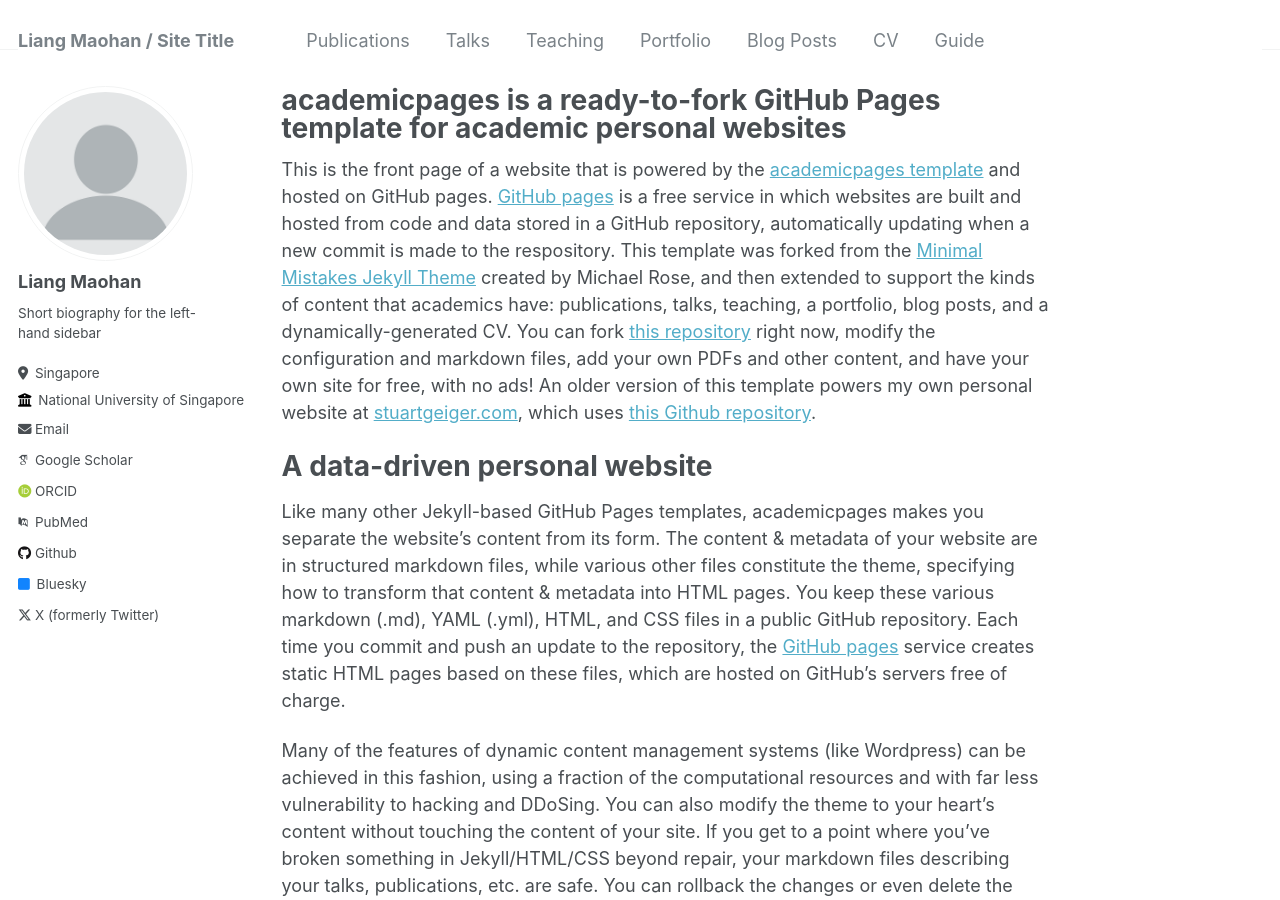
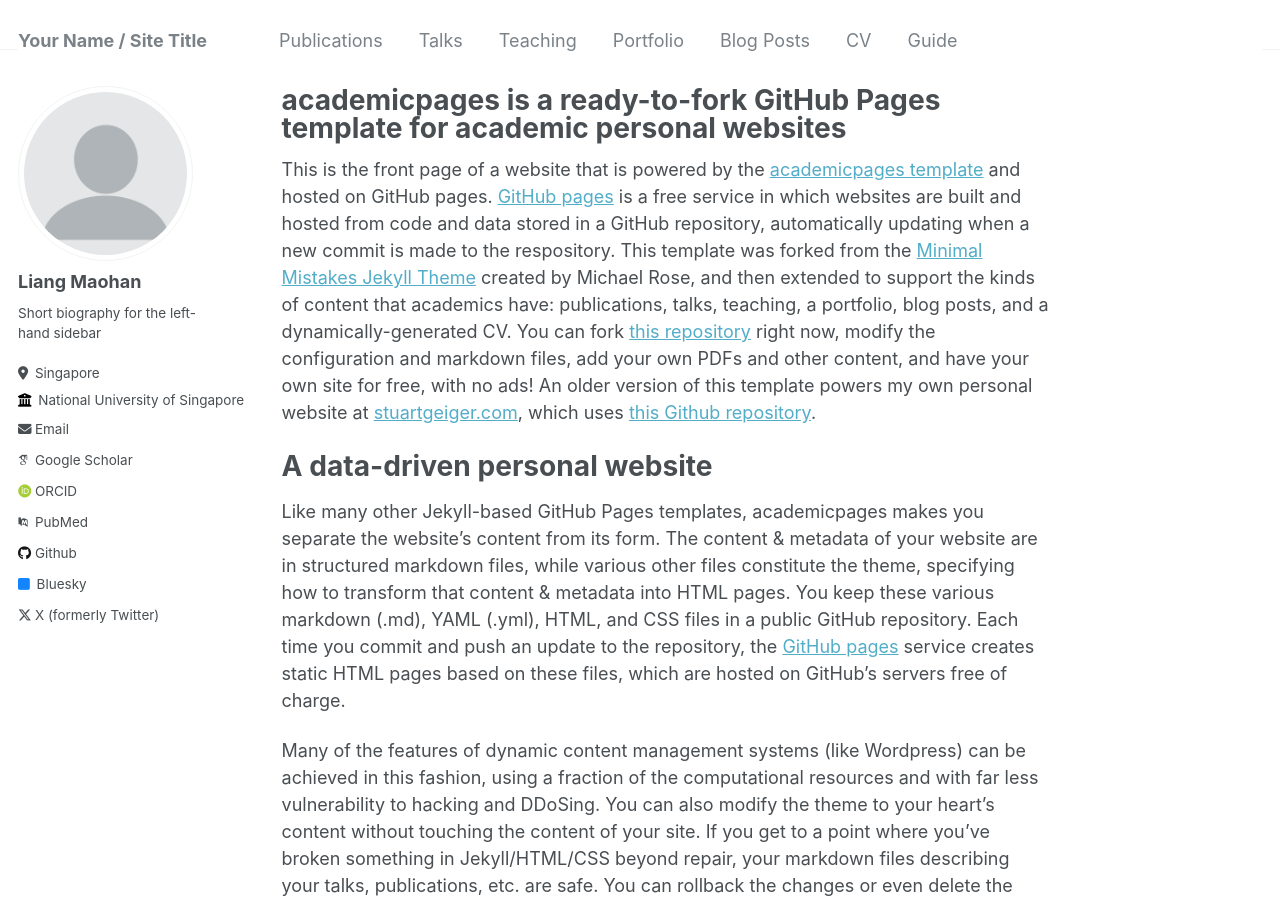
Before and after one commit to maohliang/nus.github.io, a Jekyll site: the page built from _pages/about.md, in a window 1280 px wide and 900 px high. Built offline with Jekyll 4.4.1, drawn with Linux system fonts in a browser that asks for light colours; some web fonts are replaced.

Commit message:
Update _config.yml

```diff
--- a/_config.yml
+++ b/_config.yml
@@ -8,7 +8,7 @@
 
 # Basic Site Settings
 locale                   : "en-US"
-title                    : "Liang Maohan / Site Title"
+title                    : "Your Name / Site Title"
 title_separator          : "-"
 name                     : &name "Your Name"
 description              : &description "personal description"
```
